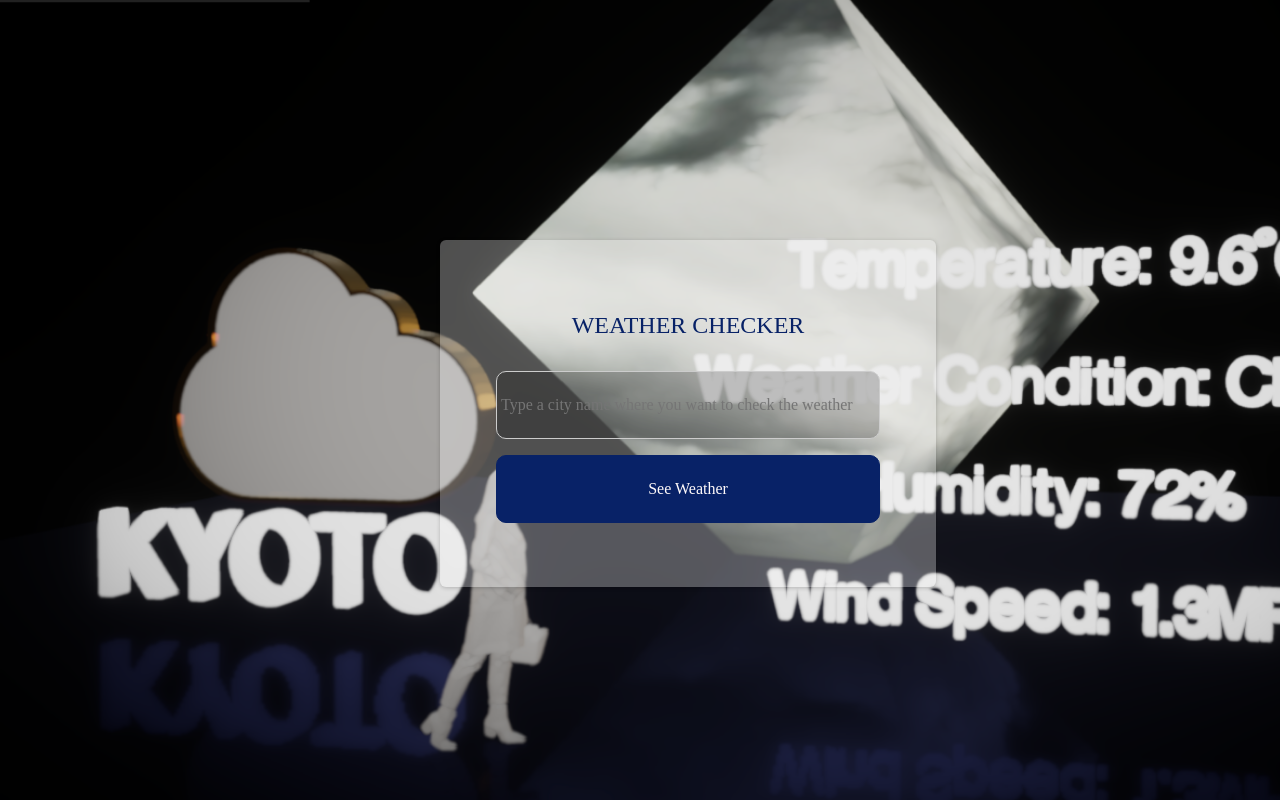
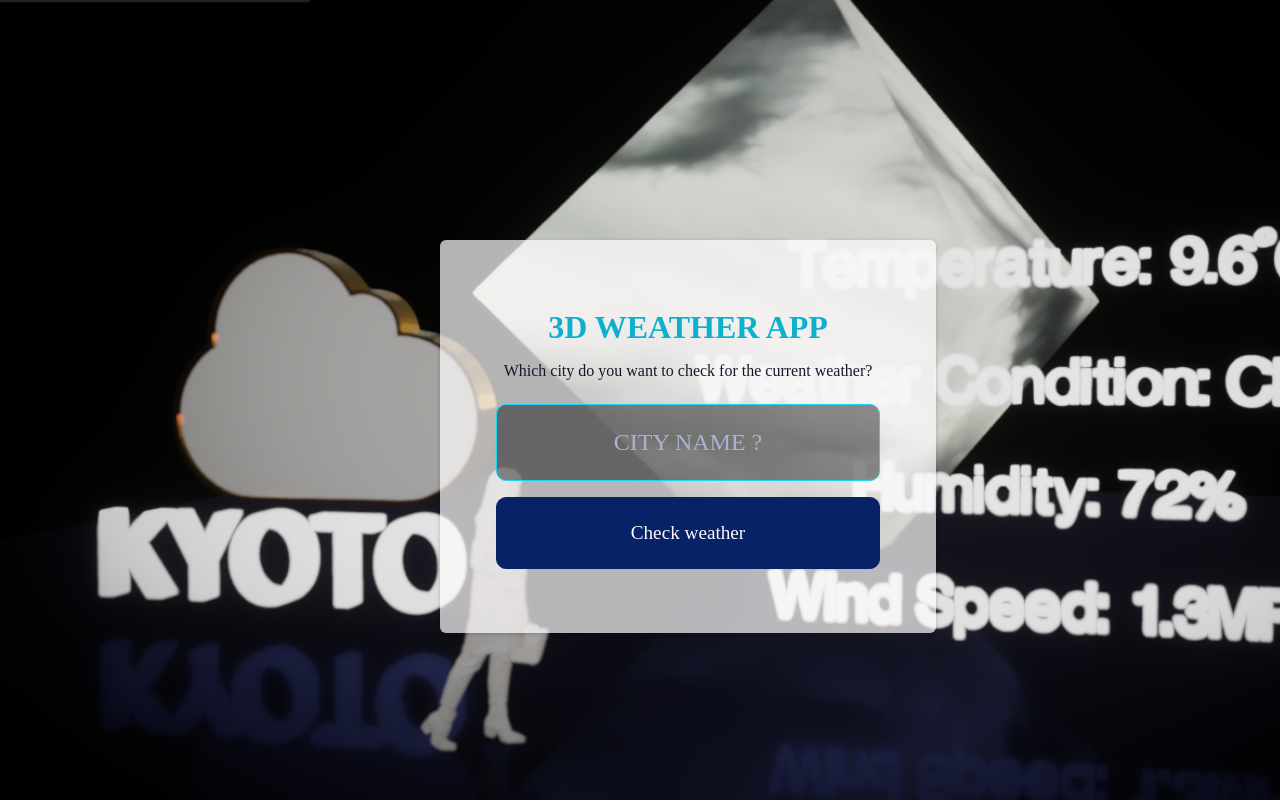
Before and after one commit to GentleHorse/WeatherAppWithR3F, a React (Vite) app: page / in a window 1280 px wide. Built offline with nearby package versions, Linux system fonts and the light colour scheme.

Commit message:
Change emission strength

```diff
--- a/src/App.jsx
+++ b/src/App.jsx
@@ -18,66 +18,51 @@ export default function App() {
   const apiKey = "7a11ff201910162a879e7aa32d259914";
   const apiUrl = `https://api.openweathermap.org/data/2.5/weather?q=${location}&appid=${apiKey}&units=metric`;
 
-  async function getWeatherData(){
+  async function getWeatherData() {
     const response = await fetch(apiUrl);
     const data = await response.json();
 
-    if (data){
+    if (data) {
       setWeatherData(data);
     }
 
     closewindowHandler();
   }
 
-  if (isWindowOpen == false) {
   return (
+    <>
+      {!isWindowOpen && (
         <>
           <Backdrop />
           <div className={classes.searchBox}>
             <div className={classes.control}>
-            <p>WEATHER CHECKER</p>
+              <h1>3D WEATHER APP</h1>
+              <p>Which city do you want to check for the current weather?</p>
               <input
                 value={location}
                 onChange={(event) => setLocation(event.target.value)}
-              placeholder="Type a city name where you want to check the weather"
+                placeholder="CITY NAME ?"
                 type="text"
               />
-            <button onClick={getWeatherData}>See Weather</button>
+              <button onClick={getWeatherData}>Check weather</button>
             </div>
           </div>
         </>
-    );
-  }
+      )}
 
-  if(weatherData) {
-    return (
       <Canvas
         shadows
         camera={{
           fov: 45,
           near: 0.1,
           far: 200,
-          position: [4, 2.5, 7],
+          position: [4, 2.5, 10],
         }}
       >
+        {weatherData && (
           <Experience location={location} weather={weatherData} />
+        )}
       </Canvas>
+    </>
   );
 }
-
-  return;
-
-  // return (
-  //   <Canvas
-  //     shadows
-  //     camera={{
-  //       fov: 45,
-  //       near: 0.1,
-  //       far: 200,
-  //       position: [3, 5, 25],
-  //     }}
-  //   >
-  //     <Experience location={location} weather={weatherData} />
-  //   </Canvas>
-  // );
-}
--- a/src/App.module.css
+++ b/src/App.module.css
@@ -1,7 +1,7 @@
 .searchBox {
   box-shadow: 0 1px 4px rgba(0, 0, 0, 0.2);
   border-radius: 6px;
-  background-color: rgba(255, 253, 253, 0.3);
+  background-color: rgba(255, 253, 253, 0.7);
   padding: 3rem;
   text-align: center;
   width: 25rem;
@@ -17,25 +17,41 @@
   flex-direction: column;
 }
 
+.control h1 {
+  text-align: center;
+  color: #0cb1ce;
+  font-weight:bolder;
+  margin-bottom: 0em;
+}
+
 .control p {
   text-align: center;
-  color: #082267;
+  color: #141a29;
   font-weight: lighter;
-  font-size: x-large;
+  font-size: medium;
 }
 
 .control input {
   display: block;
   font: inherit;
+  text-transform: uppercase;
+  font-size: x-large;
+  text-align: center;
+  color: antiquewhite;
   border-radius: 10px;
-  background-color: rgba(0, 0, 0, 0.2);
-  border: 1px solid #ccc;
+  background-color: rgba(0, 0, 0, 0.436);
+  border: 1px solid #1dd5f9;
   padding: 1.5rem 0.25rem;
   margin: 0.5rem;
 }
 
+.control input::placeholder  {
+  color: rgb(170, 178, 209);
+}
+
 .control button {
   font: inherit;
+  font-size: larger;
   color: snow;
   background-color: #082267;
   border-radius: 10px;
--- a/src/Experience.jsx
+++ b/src/Experience.jsx
@@ -1,14 +1,9 @@
-import { useEffect } from "react";
-import {
-  Lightformer,
-  useGLTF,
-  OrbitControls,
-  Environment,
-} from "@react-three/drei";
+import { useGLTF, OrbitControls, Environment } from "@react-three/drei";
 import { Perf } from "r3f-perf";
 import Scene from "./components/Scene.jsx";
 import WeatherText from "./components/WeatherText.jsx";
 import PostProcessingEffects from "./components/PostProcessingEffects.jsx";
+import { Suspense } from "react";
 
 export default function Experience(props) {
   let weatherCondition;
@@ -54,26 +49,28 @@ export default function Experience(props) {
     `./models/weather-icons/${weatherCondition}-small.glb`
   );
 
-  // const loadedIcon = useGLTF("./models/weather-icons/clear-small.glb");
-
   const marina = useGLTF("./models/Marina-1276/Marina-1276.glb");
 
   return (
     <>
+      {/* DEBUG TOOLS */}
       <Perf position="top-left" />
-
       <OrbitControls makeDefault />
 
+      {/* ENVIRONMENT */}
       <Environment preset="night" />
-
       <directionalLight castShadow position={[1, 2, 3]} intensity={0.5} />
       <ambientLight intensity={0.5} />
+      <color args={["black"]} attach="background" />
 
+      {/* POSTPROCESSING */}
       <PostProcessingEffects />
 
+      {/* SCENE */}
       <Scene weather={weatherCondition} />
-      {/* <Scene /> */}
 
+      {/* WEATHER ICON */}
+      <Suspense>
         <group scale={0.5}>
           <primitive
             object={loadedIcon.scene}
@@ -81,13 +78,18 @@ export default function Experience(props) {
             scale={4.5}
           />
         </group>
+      </Suspense>
 
+      {/* WEATHER TEXT */}
+      <Suspense>
         <WeatherText
           location={props.location}
           weather={props.weather}
           scale={0.5}
         />
+      </Suspense>
 
+      {/* MARINA */}
       <primitive
         object={marina.scene}
         scale={1.2}
--- a/src/components/PostProcessingEffects.jsx
+++ b/src/components/PostProcessingEffects.jsx
@@ -8,43 +8,8 @@ import {
   EffectComposer,
 } from "@react-three/postprocessing";
 import { BlendFunction } from "postprocessing";
-import { button, useControls } from "leva";
 
 const PostProcessingEffects = () => {
-  // const [isNoiseEffectActive, setIsNoiseEffectActive] = useState(false);
-
-  // const vignetteUI = useControls("vignette", {
-  //   eskil: { value: false },
-  //   offset: { value: 0.3, min: 0, max: 1, step: 0.01 },
-  //   darkness: { value: 0.9, min: 0, max: 1, step: 0.01 },
-  //   blendFunction: {
-  //     options: {
-  //       NORMAL: BlendFunction.NORMAL,
-  //       COLOR_BURN: BlendFunction.COLOR_BURN,
-  //       COLOR_DODGE: BlendFunction.COLOR_DODGE,
-  //     },
-  //   },
-  // });
-
-  // const noiseUI = useControls("noise", {
-  //   ON: button(() => setIsNoiseEffectActive(true)),
-  //   OFF: button(() => setIsNoiseEffectActive(false)),
-  //   blendMode: {
-  //     options: {
-  //       SOFT_LIGHT: BlendFunction.SOFT_LIGHT,
-  //       OVERLAY: BlendFunction.OVERLAY,
-  //       SCREEN: BlendFunction.SCREEN,
-  //       AVERAGE: BlendFunction.AVERAGE,
-  //     },
-  //   },
-  // });
-
-  // const { focusDistance, focalLength, bokehScale } = useControls("depth of field", {
-  //   focusDistance: { value: 0.92, min: 0, max: 1, step: 0.001 },
-  //   focalLength: { value: 0.92, min: 0, max: 1, step: 0.001 },
-  //   bokehScale: { value: 2, min: 0, max: 10, step: 0.01 },
-  // });
-
   return (
     <EffectComposer disableNormalPass>
       <Vignette
@@ -54,17 +19,7 @@ const PostProcessingEffects = () => {
         blendFunction={BlendFunction.NORMAL}
       />
 
-      {/* {isNoiseEffectActive && (
-        <Noise premultiply blendFunction={noiseUI.blendMode} />
-      )} */}
-
       <Bloom mipmapBlur intensity={0.1} luminanceThreshold={0} />
-
-      <DepthOfField
-        focusDistance={0.025}
-        focalLength={0.025}
-        bokehScale={6}
-      />
 
       <ToneMapping />
     </EffectComposer>
--- a/src/components/Scene.jsx
+++ b/src/components/Scene.jsx
@@ -1,23 +1,15 @@
-import { useRef } from "react";
+import { Suspense, useRef } from "react";
 import {
-  useGLTF,
   MeshReflectorMaterial,
   useVideoTexture,
 } from "@react-three/drei";
-import { useFrame } from "@react-three/fiber";
 
 export default function Scene(props) {
   const videoTexture = useVideoTexture(`./videos/${props.weather}.mp4`);
-  // const videoTexture = useVideoTexture("./videos/clear.mp4");
-
-  const sphereRef = useRef();
-  useFrame((state, delta) => {
-    sphereRef.current.rotation.y += delta * 0.2;
-  })
 
   return (
     <>
-      <color args={["black"]} attach="background" />
+      {/* FLOOR */}
       <mesh receiveShadow position-y={-2.5} rotation-x={-Math.PI * 0.5}>
         <planeGeometry args={[25, 25]} />
         <MeshReflectorMaterial
@@ -29,11 +21,13 @@ export default function Scene(props) {
         />
       </mesh>
 
-      <mesh ref={sphereRef} position={[0, 2.5, -5]} scale={5}>
-        {/* <planeGeometry args={[1.28, 0.72]} /> */}
-        <sphereGeometry args={[1, 4, 2]} />
-        <meshBasicMaterial map={videoTexture} toneMapped={false} />
-      </mesh>
+      {/* VIDEO PROJECTION GEOMETRY */}
+      <Suspense>
+        <mesh position={[0, 0.5, -5]} scale={5}>
+          <boxGeometry args={[2.5, 1, 0.15]} />
+          <meshBasicMaterial map={videoTexture} toneMapped={false} />
+        </mesh>
+      </Suspense>
     </>
   );
 }
--- a/src/components/WeatherText.jsx
+++ b/src/components/WeatherText.jsx
@@ -1,13 +1,16 @@
 import { Center, Text3D } from "@react-three/drei";
+
+const TEXT_COLOR_EMISSION_STRENGTH = 10;
 
 export default function WeatherText({ location, weather, scale }) {
   return (
     <group scale={scale}>
-      <group position={[-5, -1, 2]}>
+      {/* CITY NAME */}
+      <group position={[-5, -3, 2]}>
         <Center>
           <Text3D
             font="./fonts/helvetiker_regular.typeface.json"
-            size={1.8}
+            size={3.2}
             height={0.5}
             curveSegments={12}
             bevelEnabled
@@ -17,10 +20,19 @@ export default function WeatherText({ location, weather, scale }) {
             bevelSegments={5}
           >
             {location.toUpperCase()}
+            <meshBasicMaterial
+              color={[
+                1 * TEXT_COLOR_EMISSION_STRENGTH,
+                1 * TEXT_COLOR_EMISSION_STRENGTH,
+                1 * TEXT_COLOR_EMISSION_STRENGTH,
+              ]}
+            />
           </Text3D>
         </Center>
       </group>
 
+      {/* WEATHER DATA DETAILS */}
+      <group position={[0, 3, 0]}>
         <group position={[6, 3, 4]}>
           <Center>
             <Text3D
@@ -35,27 +47,16 @@ export default function WeatherText({ location, weather, scale }) {
               bevelSegments={5}
             >
               Temperature: {weather.main.temp.toFixed(1)}°C
+              <meshBasicMaterial
+                color={[
+                  1 * TEXT_COLOR_EMISSION_STRENGTH,
+                  1 * TEXT_COLOR_EMISSION_STRENGTH,
+                  1 * TEXT_COLOR_EMISSION_STRENGTH,
+                ]}
+              />
             </Text3D>
           </Center>
         </group>
-
-      {/* <group position={[6, 3, 4]}>
-        <Center>
-          <Text3D
-            font="./fonts/helvetiker_regular.typeface.json"
-            size={0.75}
-            height={0.2}
-            curveSegments={12}
-            bevelEnabled
-            bevelThickness={0.02}
-            bevelSize={0.02}
-            bevelOffset={0}
-            bevelSegments={5}
-          >
-            Weather Condition: {weather.weather[0].main}
-          </Text3D>
-        </Center>
-      </group> */}
 
         <group position={[6, 1, 4]}>
           <Center>
@@ -71,6 +72,13 @@ export default function WeatherText({ location, weather, scale }) {
               bevelSegments={5}
             >
               Humidity: {weather.main.humidity}%
+              <meshBasicMaterial
+                color={[
+                  1 * TEXT_COLOR_EMISSION_STRENGTH,
+                  1 * TEXT_COLOR_EMISSION_STRENGTH,
+                  1 * TEXT_COLOR_EMISSION_STRENGTH,
+                ]}
+              />
             </Text3D>
           </Center>
         </group>
@@ -89,9 +97,17 @@ export default function WeatherText({ location, weather, scale }) {
               bevelSegments={5}
             >
               Wind Speed: {weather.wind.speed.toFixed(1)}MPH
+              <meshBasicMaterial
+                color={[
+                  1 * TEXT_COLOR_EMISSION_STRENGTH,
+                  1 * TEXT_COLOR_EMISSION_STRENGTH,
+                  1 * TEXT_COLOR_EMISSION_STRENGTH,
+                ]}
+              />
             </Text3D>
           </Center>
         </group>
       </group>
+    </group>
   );
 }
```
Lines whose indentation alone changed are shown as unchanged.
